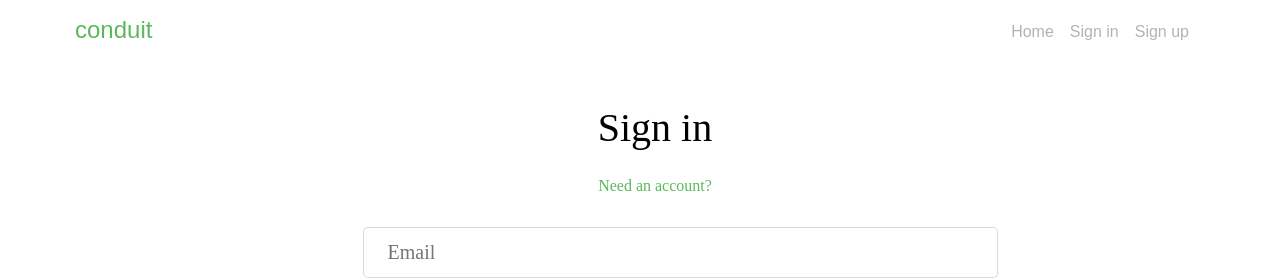
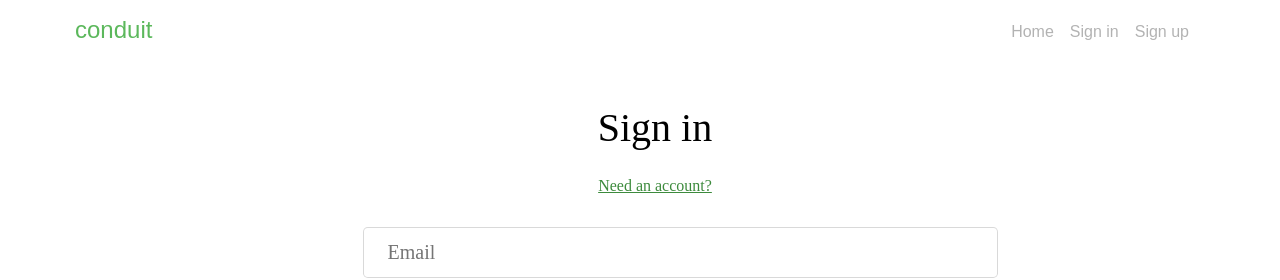
Before and after one commit to Hao1207/mcu-112-web-08370293-final, an Angular app: page /signin in a window 1280 px wide. In both pictures the pointer is over the link "Need an account?". Shown: the top 280 px of the page. Built offline with nearby package versions, Linux system fonts and the light colour scheme.

Commit message:
feat(sign-in-page): Need an account? 超連結到 Sign up 頁面

```diff
--- a/src/app/sign-in-page/sign-in-page.component.css
+++ b/src/app/sign-in-page/sign-in-page.component.css
@@ -64,6 +64,12 @@ a {
   color: #5cb85c;
   text-decoration: none;
   background-color: transparent;
+}
+
+a:hover {
+  color: #3d8b3d;
+  text-decoration: underline;
+  outline: 0;
 }
 
 ul {
--- a/src/app/sign-in-page/sign-in-page.component.html
+++ b/src/app/sign-in-page/sign-in-page.component.html
@@ -4,7 +4,7 @@
       <div class="col-md-6 offset-md-3">
         <h1 class="text-xs-center">Sign in</h1>
         <p class="text-xs-center">
-          <a>Need an account?</a>
+          <a href="/signup">Need an account?</a>
         </p>
         <form novalidate class="ng-dirty ng-touched ng-valid ng-submitted">
           <fieldset>
```
